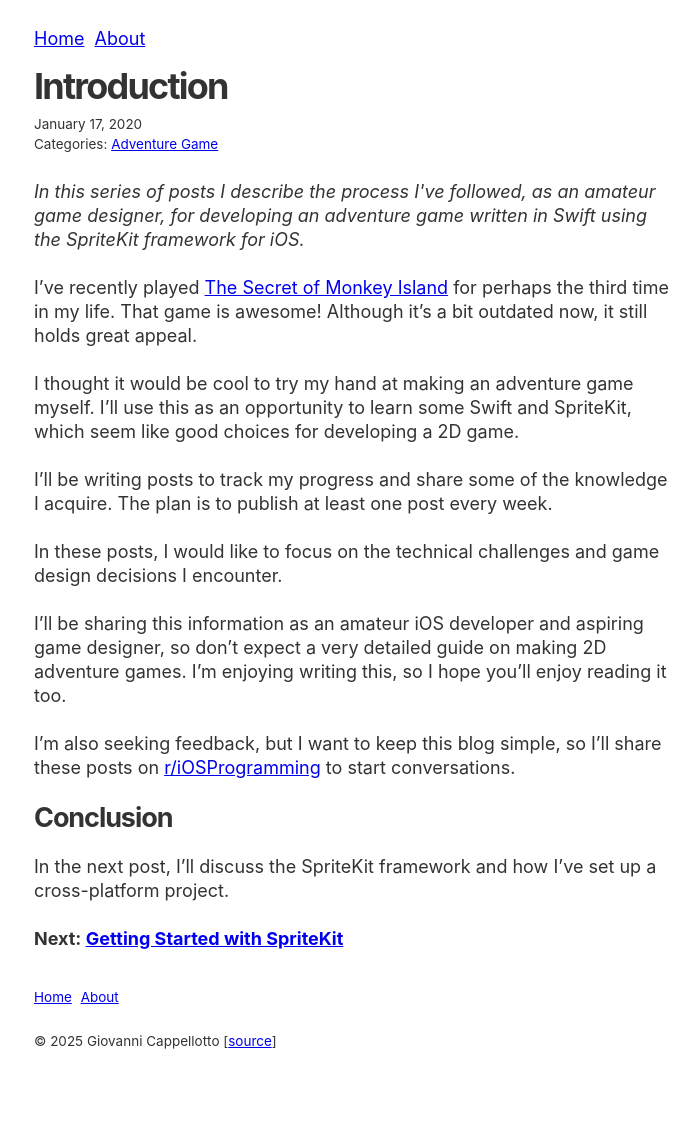
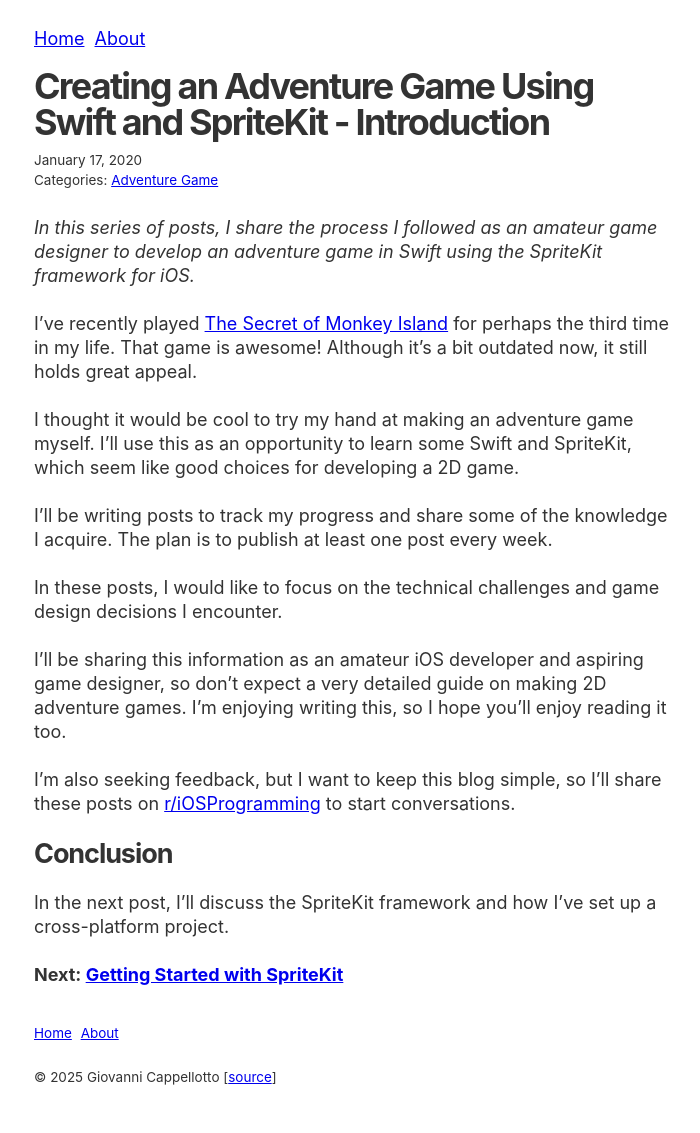
Before and after one commit to curlybracketshq/giovanni.curlybrackets.it, a Jekyll site: the page built from adventure-game/_posts/2020-01-17-intro.markdown, in a window 1280 px wide. Shown: the whole page, without its empty margins (286-986 px from the left). Built offline with Jekyll 4.4.1, drawn with Linux system fonts in a browser that asks for light colours; before the commit the page ends 1097 px from its top, so only the background shows below that.

Commit message:
Update adventure game category content

```diff
--- a/_data/categories.yml
+++ b/_data/categories.yml
@@ -3,8 +3,8 @@ adventure-jam:
 adventure-game:
   name: Adventure Game
   intro: |
-    In this series of posts I describe the process I've followed, as an amateur
-    game designer, for developing an adventure game written in Swift using the
-    SpriteKit framework for iOS.
+    In this series of posts, I share the process I followed as an amateur game
+    designer to develop an adventure game in Swift using the SpriteKit framework
+    for iOS.
 sdl-adventure-game:
   name: SDL Adventure Game
--- a/adventure-game/_posts/2020-01-17-intro.markdown
+++ b/adventure-game/_posts/2020-01-17-intro.markdown
@@ -1,5 +1,5 @@
 ---
-title: Introduction
+title: Creating an Adventure Game Using Swift and SpriteKit - Introduction
 layout: post
 ---
 
```
